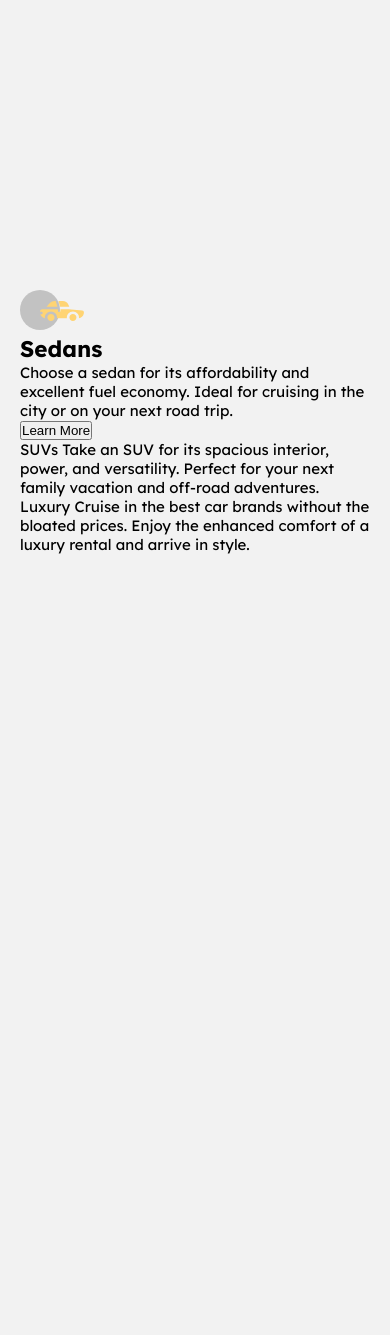
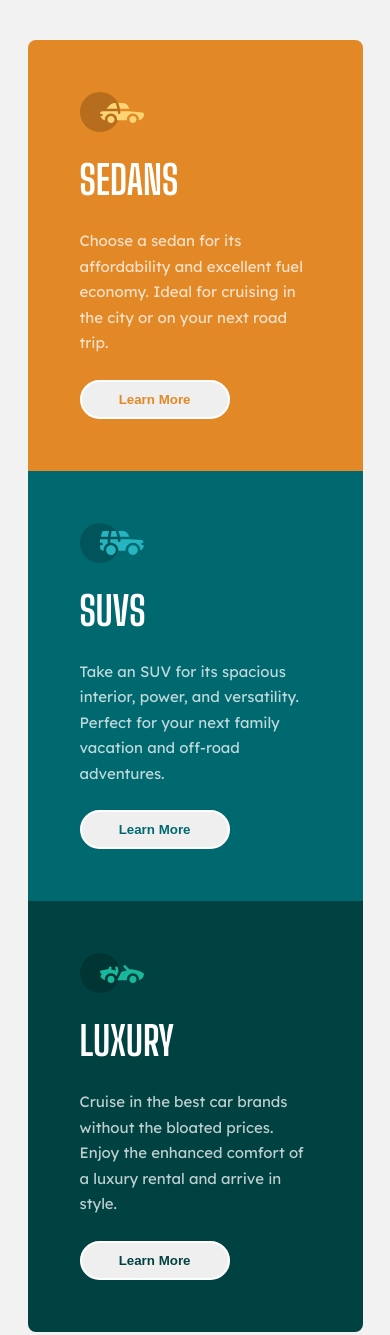
Before and after one commit to ManasiCoder/3-columns-details-cars, a plain HTML site: page index.html in a window 390 px wide. Before the commit the page ends 844 px from the top, so only its background shows below. Drawn offline with Linux system fonts and the light colour scheme.

Commit message:
Finished mobile style

```diff
--- a/assets/css/body.css
+++ b/assets/css/body.css
@@ -1,14 +1,9 @@
 body {
-  padding: 2rem;
+  padding: 4rem 2rem;
   display: grid;
   place-items: center;
   font-family: "Lexend Deca", serif;
   font-size: 1.5rem;
+  color: var(--white);
   background-color: var(--very-light-gray);
 }
-
-@media screen and (min-width: 1280px) {
-  body {
-    height: 100dvh;
-  }
-}
--- /dev/null
+++ b/assets/css/card.css
@@ -0,0 +1,70 @@
+div.card {
+  max-width: 335px;
+  padding: 5.2rem;
+  display: grid;
+  gap: 2.4rem;
+
+  h2 {
+    font-family: "Big Shoulders Display", sans-serif;
+    font-size: 4rem;
+    text-transform: uppercase;
+  }
+
+  p {
+    font-weight: 400;
+    line-height: 170%;
+    color: var(--transparent-white);
+  }
+
+  button {
+    max-width: 65%;
+    padding: 1rem 1.2rem;
+    font-weight: 600;
+    border-radius: 60px;
+    border: 2px solid var(--white);
+    cursor: pointer;
+    transition:
+      background-color 0.5s ease,
+      color 0.5s ease;
+  }
+
+  button:hover {
+    background-color: transparent;
+    color: var(--white);
+  }
+}
+
+/* SPECIFIC STYLES */
+
+div.sedans {
+  border-radius: 0.8rem 0.8rem 0 0;
+  background-color: var(--bright-orange);
+
+  button {
+    color: var(--bright-orange);
+  }
+}
+
+div.suvs {
+  background-color: var(--dark-cyan);
+
+  button {
+    color: var(--dark-cyan);
+  }
+}
+
+div.luxury {
+  border-radius: 0 0 0.8rem 0.8rem;
+  background-color: var(--very-dark-cyan);
+
+  button {
+    color: var(--very-dark-cyan);
+  }
+}
+
+ /* DESKTOP */
+@media screen and (min-width: 1280px) {
+  div.card {
+
+  }
+}
--- a/assets/css/main.css
+++ b/assets/css/main.css
@@ -4,3 +4,4 @@
 @import url("./variables.css");
 @import url("./reset.css");
 @import url("./body.css");
+@import url("./card.css");
--- a/assets/css/reset.css
+++ b/assets/css/reset.css
@@ -4,9 +4,9 @@
   box-sizing: border-box;
 }
 
-html,
-body {
-  width: 100%;
+html {
+  width: 100dvw;
   height: 100%;
   font-size: 62.5%;
+  box-sizing: border-box;
 }
--- a/assets/css/variables.css
+++ b/assets/css/variables.css
@@ -5,6 +5,6 @@
   --dark-cyan: hsl(184, 100%, 22%);
   --very-dark-cyan: hsl(179, 100%, 13%);
 
-  --tranparent-white: hsla(0, 0%, 100%, 0.75);
+  --transparent-white: hsla(0, 0%, 100%, 0.75);
   --very-light-gray: hsl(0, 0%, 95%);
 }
--- a/index.html
+++ b/index.html
@@ -13,7 +13,7 @@
   <body>
 
     <main class="container">
-      <div class="card">
+      <div class="card sedans">
         <img src="./assets/images/icon-sedans.svg" alt="Car sedans icon" />
         <h2>Sedans</h2>
         <p>
@@ -23,13 +23,25 @@
         <button>Learn More</button>
       </div>
 
-      SUVs
-      Take an SUV for its spacious interior, power, and versatility. Perfect for your next family vacation
-      and off-road adventures.
+      <div class="card suvs">
+        <img src="./assets/images/icon-suvs.svg" alt="Car suvs icon" />
+        <h2>SUVs</h2>
+        <p>
+          Take an SUV for its spacious interior, power, and versatility. Perfect for your next family vacation
+          and off-road adventures.
+        </p>
+        <button>Learn More</button>
+      </div>
 
-      Luxury
-      Cruise in the best car brands without the bloated prices. Enjoy the enhanced comfort of a luxury
-      rental and arrive in style.
+      <div class="card luxury">
+        <img src="./assets/images/icon-luxury.svg" alt="Car suvs icon" />
+        <h2>Luxury</h2>
+        <p>
+          Cruise in the best car brands without the bloated prices. Enjoy the enhanced comfort of a luxury
+          rental and arrive in style.
+        </p>
+        <button>Learn More</button>
+      </div>
     </main>
 
   </body>
```
